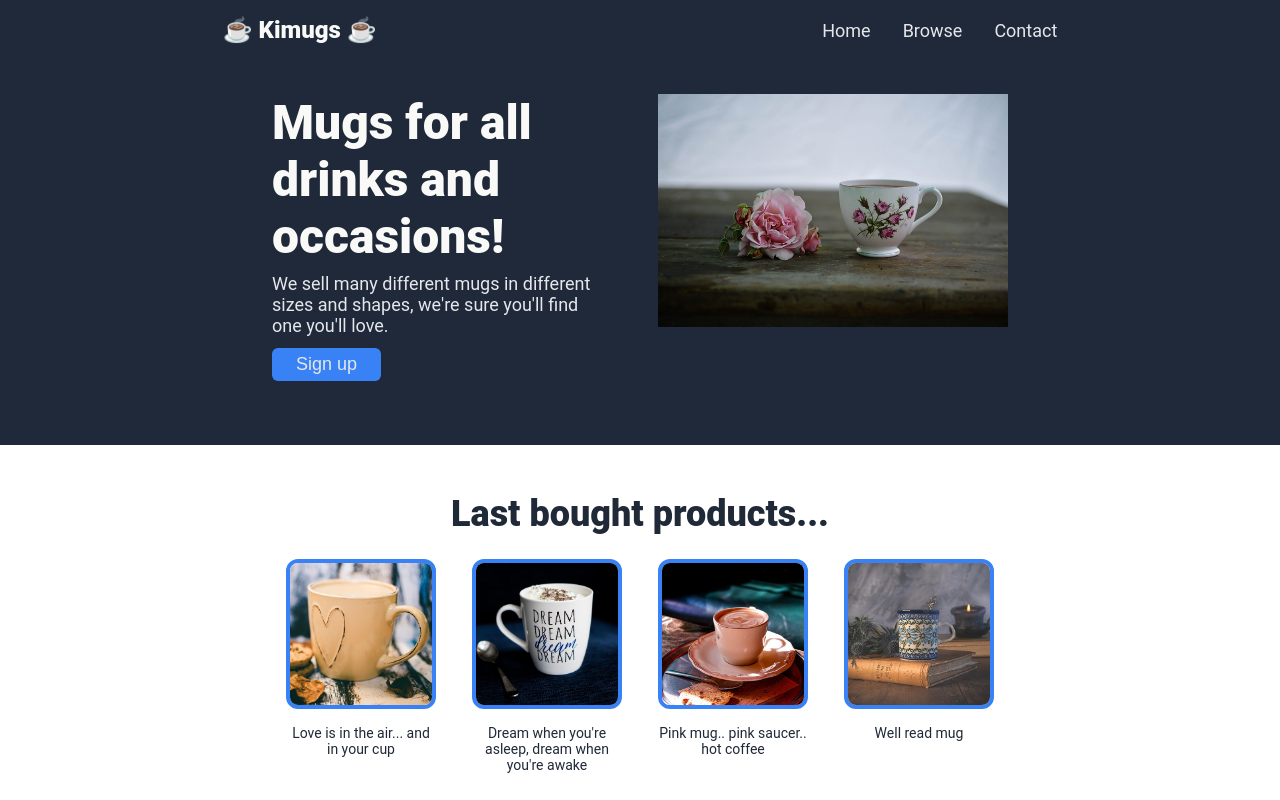
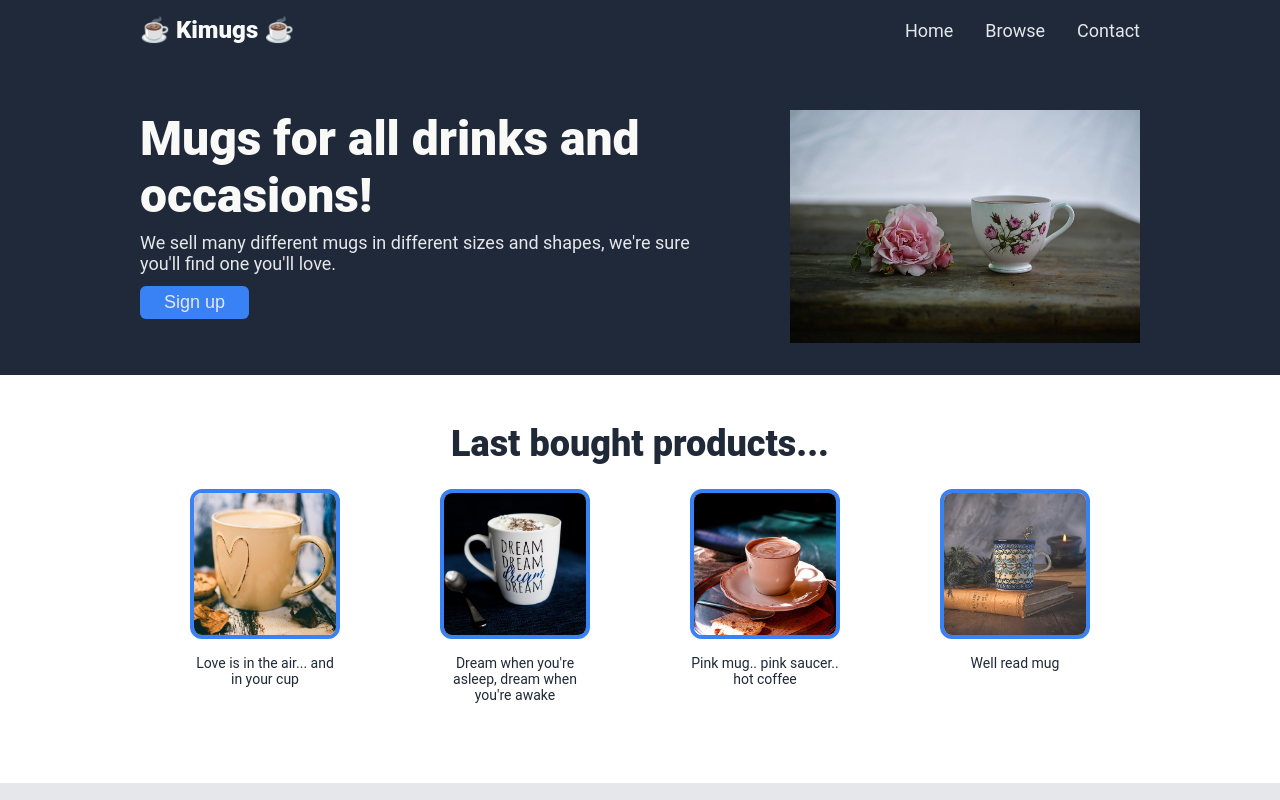
Before and after one commit to karimsiali/odin-landing-page, a plain HTML site: page index.html in a window 1280 px wide. Shown: the top 800 px of the page. Drawn offline with Linux system fonts and the light colour scheme.

Commit message:
Align header items
I aligned header items together and made some minor changes to some
margins and paddings in the styles.css file.

```diff
--- a/styles.css
+++ b/styles.css
@@ -34,9 +34,9 @@ footer {
 }
 
 .navbar {
-    width: 100%;
+    width: 1000px;
     display: flex;
-    justify-content: space-around;
+    justify-content: space-between;
     align-items: center;
     padding:  1rem 0 0;
 }
@@ -64,12 +64,12 @@ a {
 }
 
 .header-content {
-    max-width: 800px;
-    padding: 2rem;
+    width: 1000px;
     display: flex;
-    justify-content: space-between;
+    justify-content: flex-start;
     align-items: flex-start;
-    gap: 3rem;
+    gap: 6rem;
+    margin-top: 3rem;
 }
 
 h1 {
@@ -103,7 +103,7 @@ h2 {
     display: flex;
     align-items: flex-start;
     justify-content: center;
-    gap: 36px;
+    gap: 100px;
 }
 
 .image-container {
@@ -158,7 +158,7 @@ blockquote, .quote p {
 
 .signup {
     background-color: #3882F6;
-    width: 800px;
+    width: 1000px;
     display: flex;
     justify-content: space-around;
     align-items: center;
```
